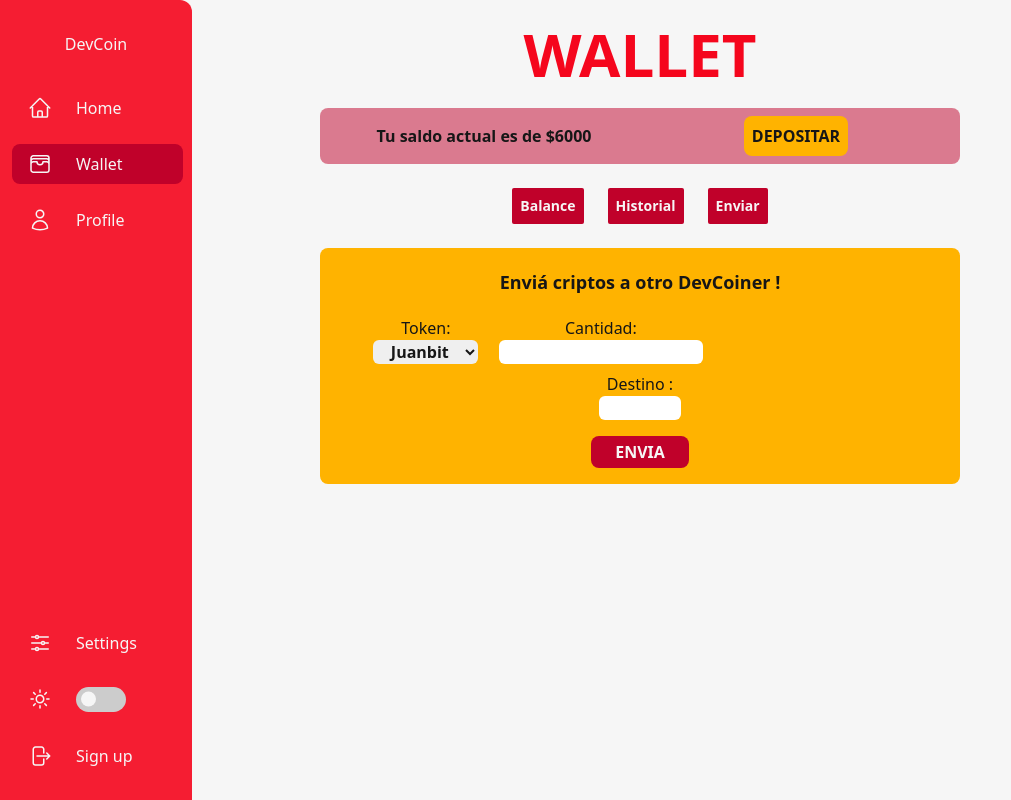
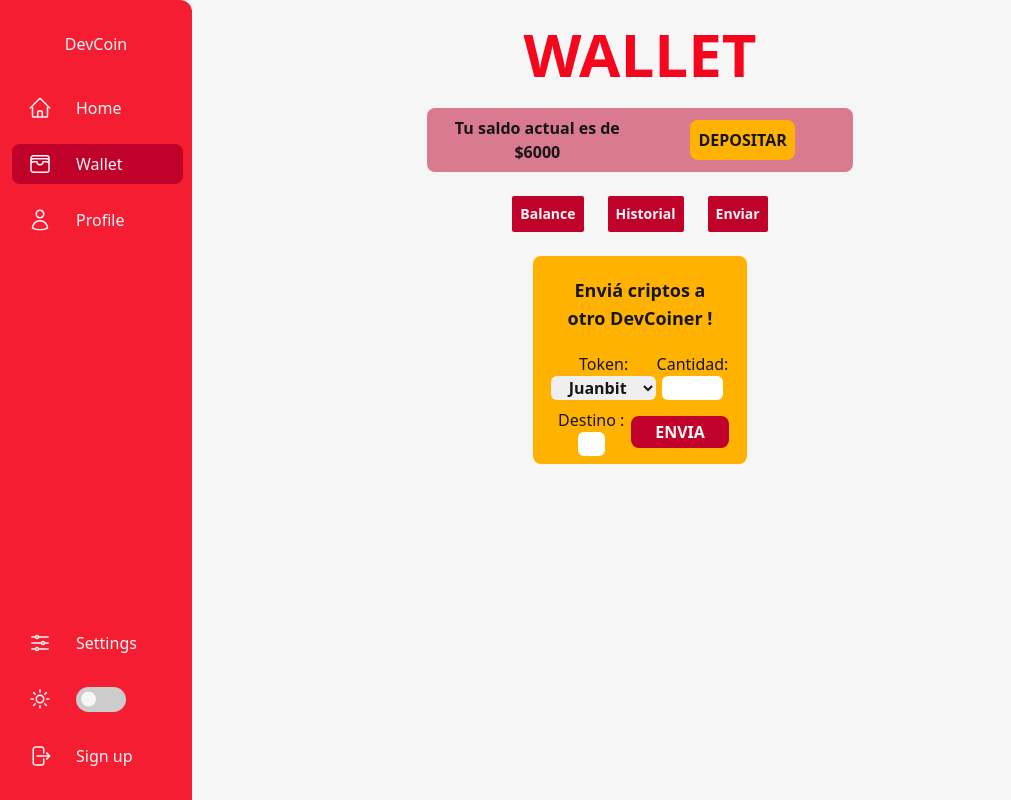
Before and after one commit to lautaroRocha/devCoin-front, a React (Vite) app: page /wallet in a window 1280 px wide. Both pictures are taken after a click on the item "Enviar". Shown: the whole page, without its empty margins (0-1011 px from the left). Built offline with nearby package versions, Linux system fonts and the light colour scheme.

Commit message:
half responsive

```diff
--- a/src/components/Deposit/Deposit.jsx
+++ b/src/components/Deposit/Deposit.jsx
@@ -2,7 +2,7 @@ import React from 'react';
 
 const Deposit = () => {
     return (
-        <div className="grid bg-secondary/50 grid-cols-2 w-9/12 mt-6 h-18 rounded-lg items-center text-center font-semibold p-2">
+        <div className="grid bg-secondary/50 grid-cols-2 w-9/12 mt-6 h-18 rounded-lg items-center text-center font-semibold p-2 lg:w-6/12 ">
             <span>
             Tu saldo actual es de $6000
             </span>
--- a/src/components/Transfer/Transfer.jsx
+++ b/src/components/Transfer/Transfer.jsx
@@ -12,11 +12,9 @@ const Transfer = () => {
 
 
 
-
-
     return (
         <>
-        <div className='mt-6 bg-alternative dark:bg-alternative/80 w-9/12 m-auto h-70 rounded-lg'>
+        <div className='mt-6 bg-alternative dark:bg-alternative/80 w-9/12 m-auto h-70 rounded-lg md:w-3/12'>
             <h2 className='text-lg font-bold p-5 text-center'>Enviá criptos a otro DevCoiner !</h2>
 
             <form action="" className='flex flex-col items-center content-center' >
@@ -49,7 +47,8 @@ const Transfer = () => {
                         })}}/>
                     </label>
                 </div>
-                <label htmlFor="to" className='flex flex-col items-center content-center mt-2'>Destino :
+                <div className="flex flex-col w-10/12 lg:flex-row">
+                <label htmlFor="to" className='flex flex-col items-center content-center mt-2 lg:mt-2'>Destino :
                     <input className='w-4/12 text-black text-center font-semibold rounded-md' type="text" name="to" min={0} maxLength={6} onChange={(e)=>{setTransactionData({
                               date: transactionData.date,
                               from : transactionData.from,
@@ -58,7 +57,8 @@ const Transfer = () => {
                               token : transactionData.token
                         })}}/>
                 </label>
-                <button className='px-6 py-1 my-4 text-white bg-secondary font-bold rounded-lg hover:cursor-pointer'>ENVIA</button>
+                <button className='w-fit mx-auto px-6 py-1 my-4 text-white bg-secondary font-bold rounded-lg hover:cursor-pointer '>ENVIA</button>
+                </div>
             </form>
         </div>
         </>
```
